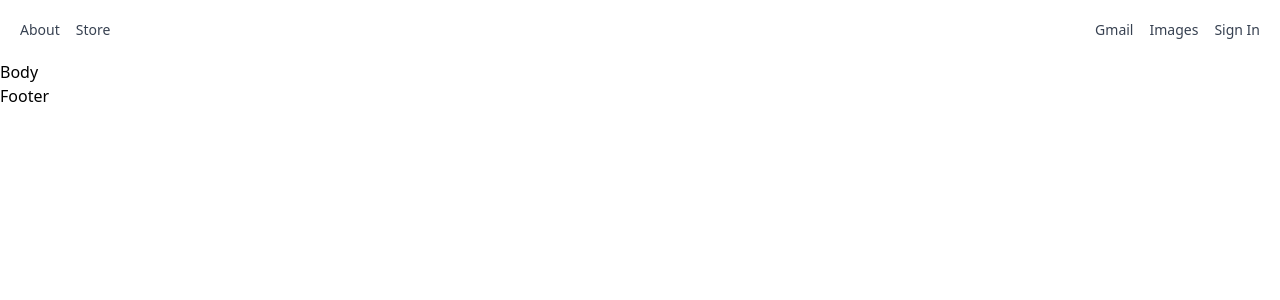
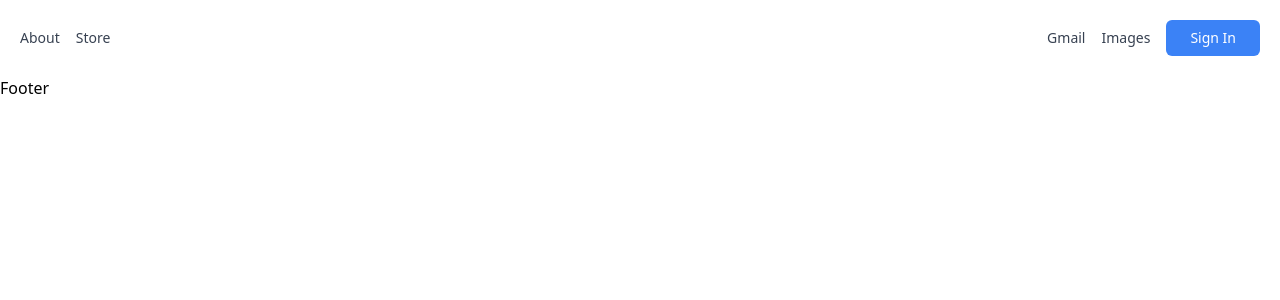
Before and after one commit to thijsBoet/google-clone, a Next.js app: page / in a window 1280 px wide. Shown: the top 300 px of the page. Built offline with nearby package versions, Linux system fonts and the light colour scheme; no server answers.

Commit message:
add auth and get user data from google

```diff
--- a/components/Body.js
+++ b/components/Body.js
@@ -2,7 +2,7 @@ import React from 'react'
 
 const Body = () => {
 	return (
-		<div>Body</div>
+		<div></div>
 	)
 }
 
--- a/components/User.js
+++ b/components/User.js
@@ -6,7 +6,7 @@ const User = () => {
 		return (
 			<>
 				<img
-					className='cursor-pointer'
+					className='cursor-pointer h-10 w-10 rounded-full hover:bg-gray-200 p-1'
 					onClick={signOut}
 					src={session.user.image}
 					alt='Avatar Image'
@@ -16,7 +16,7 @@ const User = () => {
 	}
 	return (
 		<>
-			<button onClick={signIn}>Sign In</button>
+			<button className='bg-blue-500 text-white px-6 py-2 font-medium rounded-md hover:brightness-105 hover:shadow-md' onClick={signIn}>Sign In</button>
 		</>
 	);
 };
--- a/pages/auth/signin.js
+++ b/pages/auth/signin.js
@@ -6,19 +6,19 @@ const signin = ({ providers }) => {
 	return (
 		<div>
 			<Header />
-			<div className='flex justify-center items-center'>
+			<div className='mt-40'>
 				{Object.values(providers).map(provider => {
 					return (
-						<div href={provider.signInUrl} key={provider.name}>
+						<div className='flex flex-col items-center' href={provider.signInUrl} key={provider.name}>
 							<img
-								className='h-14'
+								className='h-24 object-cover'
 								src='https://upload.wikimedia.org/wikipedia/commons/thumb/2/2f/Google_2015_logo.svg/368px-Google_2015_logo.svg.png'
 								alt='Google logo'
 							/>
-							<p className='text-sm italic'>
+							<p className='text-sm italic my-10 text-center'>
 								This website is created for learning purposes
 							</p>
-							<button onClick={() => signIn(provider.id, { callbackUrl: '/' })}>
+							<button className='bg-red-400 text-white rounded-lg p-3 hover:bg-red-500' onClick={() => signIn(provider.id, { callbackUrl: '/' })}>
 								Sign in with {provider.name}
 							</button>
 						</div>
```
